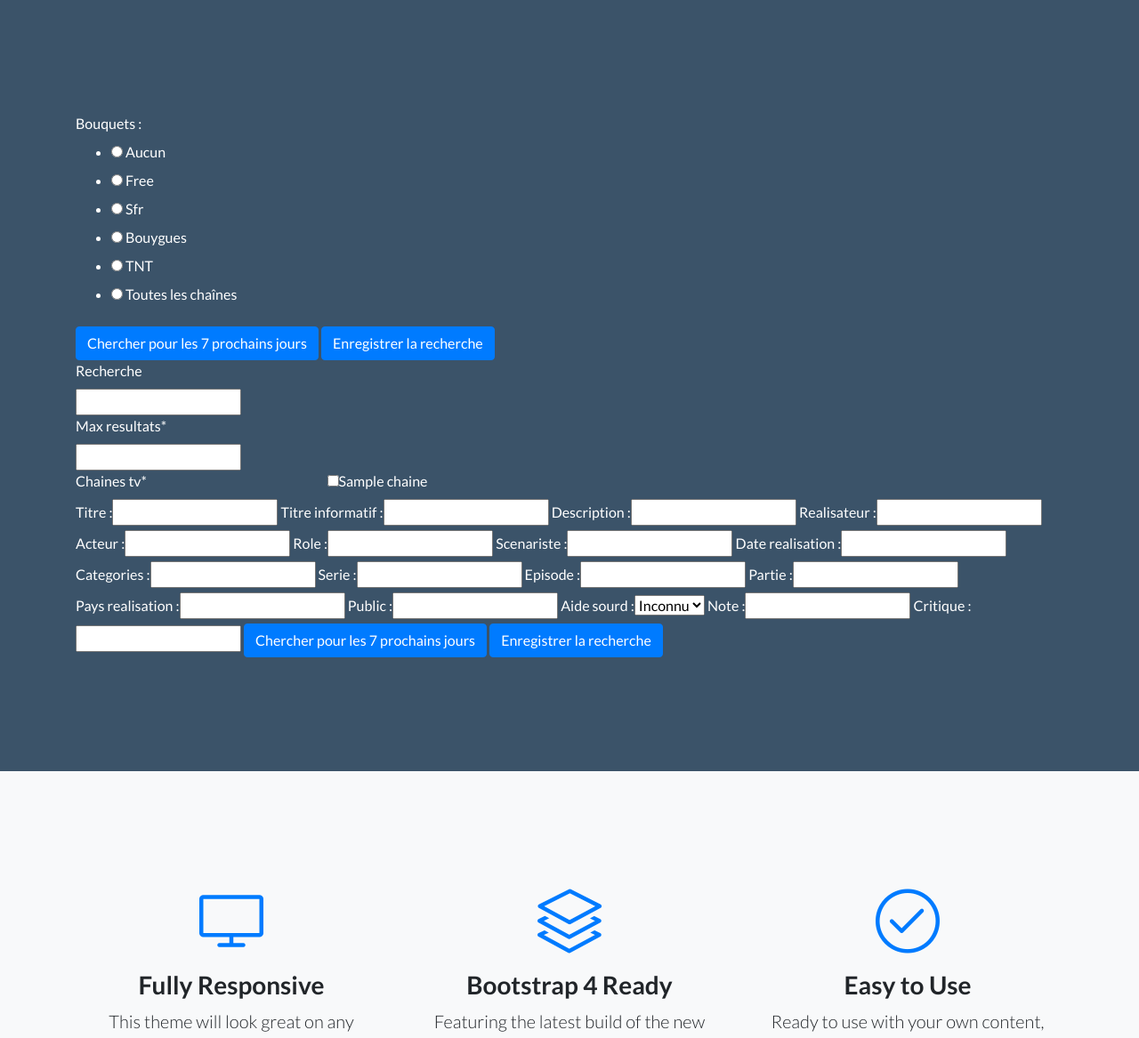
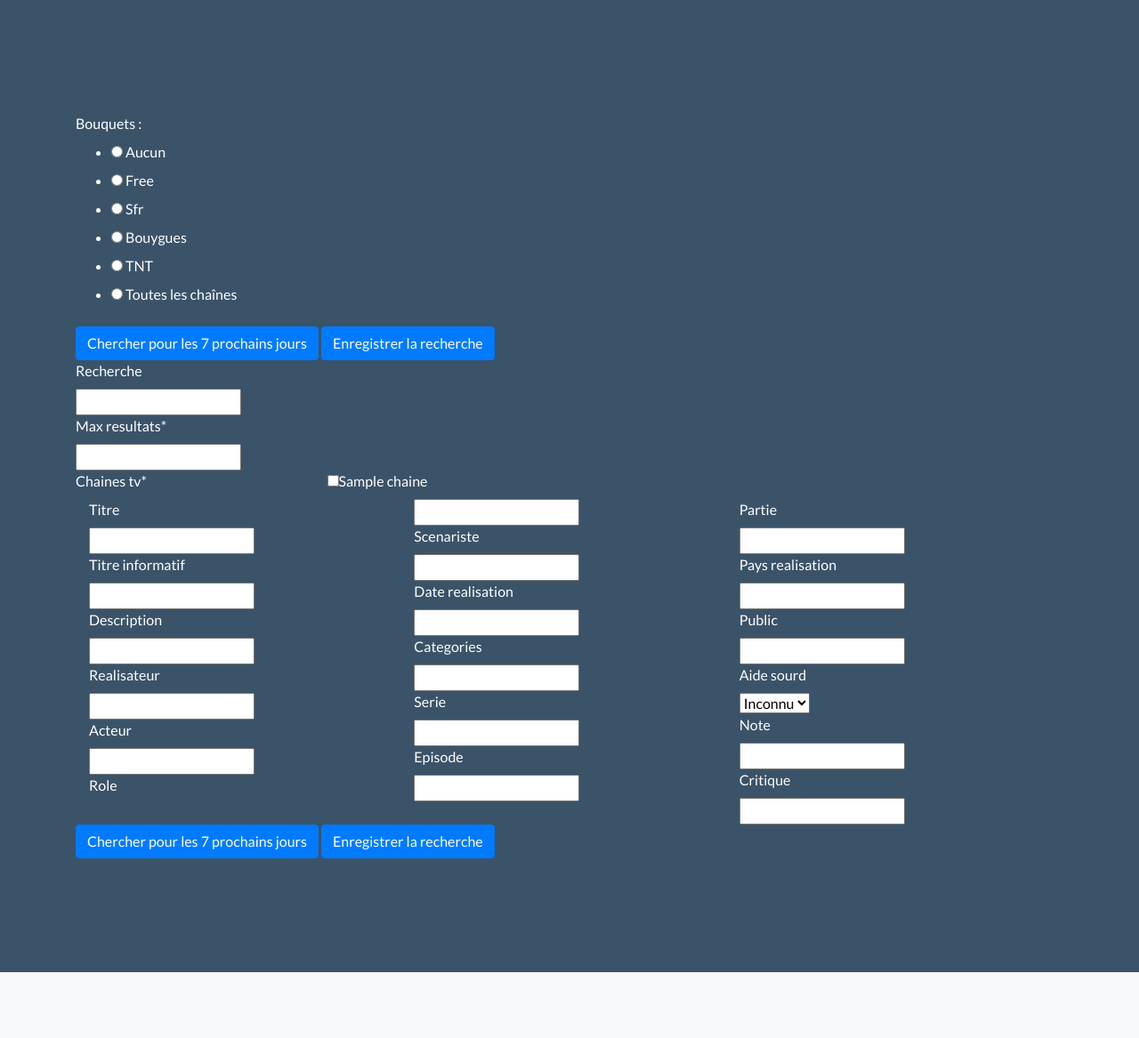
Before and after one commit to oliviernes/broadcast_alert, a Django app: page / in a window 1280 px wide. Shown: the part 57-1224 px from the top of the page at 89% size. Run offline with Django 3.2, Linux system fonts and the light colour scheme; tables that the repository leaves empty hold one stand-in row (values such as "Sample post"); some libraries are stand-ins or nearby versions.

Commit message:
Display recherche specique fields on 3 columns

```diff
--- a/programmes/static/programmes/css/landing-page.css
+++ b/programmes/static/programmes/css/landing-page.css
@@ -37,6 +37,10 @@ header.masthead2 {
 
 .card-columns {
   column-count: 4;
+}
+
+.spec-columns {
+  column-count: 3;
 }
 
 header.masthead .overlay {
--- a/programmes/templates/programmes/welcome.html
+++ b/programmes/templates/programmes/welcome.html
@@ -33,8 +33,9 @@
           {% csrf_token %}
 
         </div>
-        {{ form_recherche_specifique }}
-
+        <div class='col-lg-12 col-md-12 spec-columns'>
+          {{ form_recherche_specifique|crispy }}
+        </div>
         <input class="btn btn-primary" type="submit" value="Chercher pour les 7 prochains jours" />
         <input class="btn btn-primary" type="submit" name="my_search" value="Enregistrer la recherche" />
 
```
